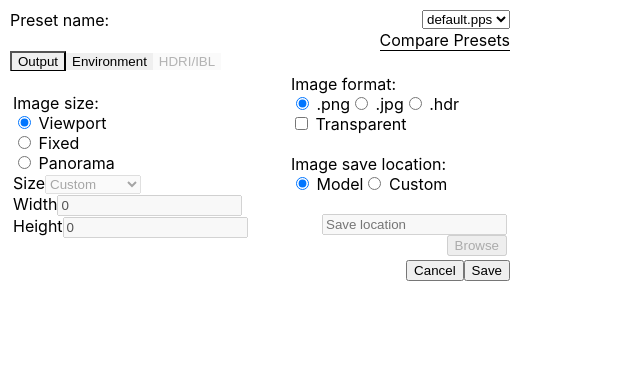
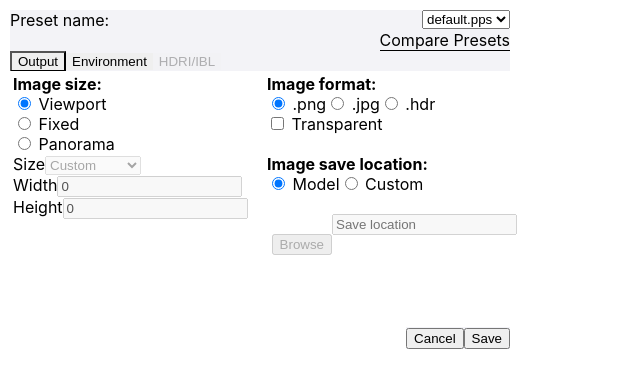
Before and after one commit to AVBursch/options, a React (Create React App) app: page / in a window 1280 px wide. Shown: the top 388 px of the page, without its empty margins (0-640 px from the left). Built offline with nearby package versions, Linux system fonts and the light colour scheme.

Commit message:
some styling work

```diff
--- a/src/App.js
+++ b/src/App.js
@@ -6,7 +6,7 @@ import Output from './components/output';
 import Presets from './components/presets';
 import { en, ja, tw } from './models/translations';
 /*global sketchup*/
-const debug = true;
+const debug = true;  // true
 
 class App extends React.Component {
     constructor(props) {
@@ -95,7 +95,7 @@ class App extends React.Component {
     render() {
         return this.state.loaded ? (
             <React.Fragment>
-                <div style={{ margin: 10, width: 500 }}>
+                <div style={{ margin: 10, width: 500, backgroundColor: "#F3F3F7" }}>
                     <Presets
                         translations={this.state.translations}
                         language={this.state.language}
@@ -168,7 +168,7 @@ class App extends React.Component {
                                 null
                         }
                     </div>
-                    <div style={{ float: 'right' }}>
+                    <div style={{ float: 'right', backgroundColor: "#F3F3F7" }}>
                         <button onClick={this.cancel}>
                             {this.state.translations[this.state.language].cancel}
                         </button>
--- a/src/Components/environment.jsx
+++ b/src/Components/environment.jsx
@@ -42,11 +42,13 @@ class Environment extends React.Component {
     render() {
         return (
             <React.Fragment>
+                <div style={{ backgroundColor: "white" }}>
                     <table style={{ width: 500 }}>
                         <tbody>
                             <tr>
                                 <td>
-                                <label>{this.props.translations[this.props.language].background}:</label>
+                                    <div style={{ height: 250, width: 250 }}>
+                                        <label><b>{this.props.translations[this.props.language].background}:</b></label>
                                         <br />
                                         <select
                                             defaultValue={this.props.options.environment_background}
@@ -62,7 +64,7 @@ class Environment extends React.Component {
                                             <option value="hdr">HDRI/IBL</option>
                                         </select>
                                         <br />
-                                <label>{this.props.translations[this.props.language].sunSkyBrightness}:</label>
+                                        <label><b>{this.props.translations[this.props.language].sunSkyBrightness}:</b></label>
                                         <br />
                                         <label>{this.props.translations[this.props.language].intensity}</label>
                                         <input
@@ -95,7 +97,7 @@ class Environment extends React.Component {
                                         <label>{this.props.options.environment_contrast}</label>
                                         <br />
                                         <button
-                                    style={{float: 'right'}}
+                                            style={{ float: 'right' }}
                                             onClick={(e) => {
                                                 this.props.options.environment_brightness = 50;
                                                 this.props.options.environment_contrast = 50;
@@ -104,9 +106,13 @@ class Environment extends React.Component {
                                         >
                                             {this.props.translations[this.props.language].reset}
                                         </button>
+                                    </div>
                                 </td>
+
+
                                 <td>
-                                <label>{this.props.translations[this.props.language].renderingMode}:</label>
+                                    <div style={{ height: 250, width: 250 }}>
+                                        <label><b>{this.props.translations[this.props.language].renderingMode}:</b></label>
                                         <br />
                                         <select
                                             defaultValue={this.props.options.rendering_mode}
@@ -120,7 +126,7 @@ class Environment extends React.Component {
                                             <option value="slow">{this.props.translations[this.props.language].slow}</option>
                                         </select>
                                         <br />
-                                <label>{this.props.translations[this.props.language].options}:</label>
+                                        <label><b>{this.props.translations[this.props.language].options}:</b></label>
                                         <br />
                                         <input ref={this.softOmniLightsRef} type="checkbox"
                                             checked={this.props.options.environment_spherical_point_lights}
@@ -169,10 +175,12 @@ class Environment extends React.Component {
                                                 this.props.updateOptions(this.props.options);
                                             }}
                                         /> {this.props.translations[this.props.language].automaticMaterials}
+                                    </div>
                                 </td>
                             </tr>
                         </tbody>
                     </table>
+                </div>
             </React.Fragment>
         )
     }
--- a/src/Components/hdr.jsx
+++ b/src/Components/hdr.jsx
@@ -17,8 +17,9 @@ class HDR extends React.Component {
     render() {
         return (
             <React.Fragment>
-                <label>{this.props.translations[this.props.language].texture}:</label>
-                <br/>
+                <div style={{ backgroundColor: "white" }}>
+                    <label><b>{this.props.translations[this.props.language].texture}:</b></label>
+                    <br />
                     <select
                         defaultValue={this.props.options.hdr_texture}
                         onChange={(e) => {
@@ -36,6 +37,11 @@ class HDR extends React.Component {
                     <div ref={this.canvasRef}>
                         select a texture
                     </div>
+
+                    <table>
+                        <tbody>
+                            <tr>
+                                <td style={{ width: 250 }}>
                                     <label>{this.props.translations[this.props.language].rotation}:</label>
                                     <input
                                         type="range"
@@ -50,7 +56,10 @@ class HDR extends React.Component {
                                         }}
                                     />
                                     <label>{this.props.options.hdr_rotation}</label>
-                <label>{this.props.translations[this.props.language].exposure}:</label>
+                                </td>
+
+                                <td style={{ width: 250 }}>
+                                    <label>{this.props.translations[this.props.language].exposure}</label>
                                     <input
                                         type="range"
                                         min="0"
@@ -64,6 +73,11 @@ class HDR extends React.Component {
                                         }}
                                     />
                                     <label>{this.props.options.hdr_exposure}</label>
+                                </td>
+                            </tr>
+                        </tbody>
+                    </table>
+                </div>
             </React.Fragment>
         )
     }
--- a/src/Components/output.jsx
+++ b/src/Components/output.jsx
@@ -48,11 +48,13 @@ class Output extends React.Component {
     render() {
         return (
             <React.Fragment>
+                <div style={{ backgroundColor: "white" }}>
                     <table style={{ width: 500 }}>
                         <tbody>
                             <tr>
                                 <td>
-                                <label>{this.props.translations[this.props.language].imageSize}</label>
+                                    <div style={{ height: 250, width: 250 }}>
+                                        <label><b>{this.props.translations[this.props.language].imageSize}</b></label>
                                         <br />
                                         <input type="radio" name="imageSize" value="Viewport"
                                             checked={this.props.options.output_dimensions === "viewport" ? true : false}
@@ -119,7 +121,7 @@ class Output extends React.Component {
                                             onChange={(e) => {
                                                 const value = e.target.value;
                                                 this.props.options.output_dimensions_width = +value;
-                                        if(this.props.options.output_dimensions === "panorama") {
+                                                if (this.props.options.output_dimensions === "panorama") {
                                                     this.props.options.output_dimensions_height = this.props.options.output_dimensions_width > 0 ? this.props.options.output_dimensions_width / (2 / 1) : 0;
                                                 }
                                                 this.props.updateOptions(this.props.options);
@@ -139,9 +141,13 @@ class Output extends React.Component {
                                             }}
                                         />
                                         <br />
+                                    </div>
                                 </td>
+
+
                                 <td>
-                                <label>{this.props.translations[this.props.language].imageFormat}</label>
+                                    <div style={{ height: 250, width: 250 }}>
+                                        <label><b>{this.props.translations[this.props.language].imageFormat}</b></label>
                                         <br />
                                         <input type="radio" name="imageFormat" value="png"
                                             checked={this.props.options.output_format === "png" || this.props.options.output_format === "pnga" ? true : false}
@@ -180,7 +186,7 @@ class Output extends React.Component {
                                         /> {this.props.translations[this.props.language].transparent}
                                         <br />
                                         <br />
-                                <label>{this.props.translations[this.props.language].imageSaveLocation}</label>
+                                        <label><b>{this.props.translations[this.props.language].imageSaveLocation}</b></label>
                                         <br />
                                         <input type="radio" name="imageSave" value="model"
                                             checked={this.props.options.output_mode === "model" ? true : false}
@@ -224,10 +230,12 @@ class Output extends React.Component {
                                         >
                                             {this.props.translations[this.props.language].browse}
                                         </button>
+                                    </div>
                                 </td>
                             </tr>
                         </tbody>
                     </table>
+                </div>
             </React.Fragment>
         )
     }
```
Lines whose indentation alone changed are shown as unchanged.
